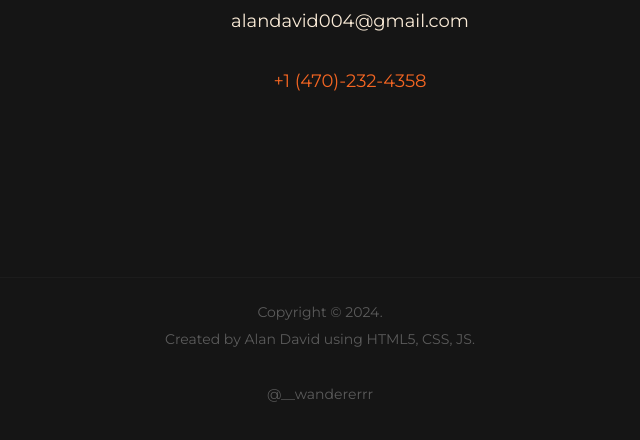
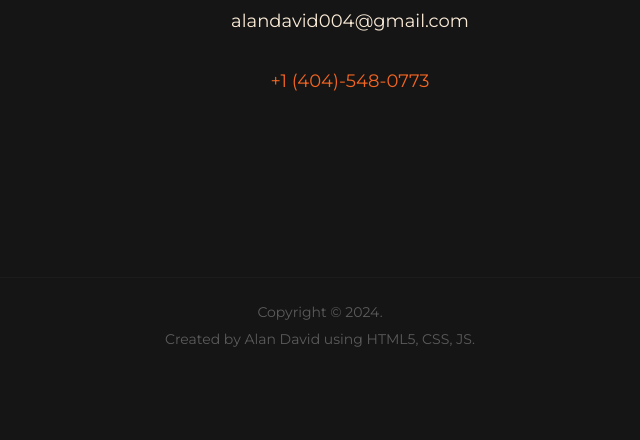
Before and after one commit to alan8320/Personal-Portfolio, a plain HTML site: page index.html in a window 1280 px wide. Shown: the part 7645-8085 px from the top of the page, 290-930 px from the left. Drawn offline with Linux system fonts and the light colour scheme.

Commit message:
Add files via upload

```diff
--- a/index.html
+++ b/index.html
@@ -606,7 +606,7 @@ presentation & communication skills.
                 <h1 style="color: rgb(48, 161, 161); ">E-Mail</h1>
 
                   <p style="font-size:18px;"><a href="mailto:alandavid004@gmail.com" style="color: antiquewhite" target="_blank">alandavid004@gmail.com</a></p>
-                  <p style="font-size:18px;"><a href="reachouton:+1 (470)-232-4358 style="color: antiquewhite" target="_blank">+1 (470)-232-4358</a></p>
+                  <p style="font-size:18px;"><a href="reachouton:+1 (404)-548-0773 style="color: antiquewhite" target="_blank">+1 (404)-548-0773</a></p>
 
             </div>
 
@@ -622,7 +622,7 @@ presentation & communication skills.
     <footer>
         <div class="row">
             <div class="col-full cl-copyright" style="text-align: center;">
-                <span>Copyright © 2024.<br> Created by Alan David using HTML5, CSS, JS.<br><br>@__wandererrr</span>
+                <span>Copyright © 2024.<br> Created by Alan David using HTML5, CSS, JS.<br><br></span>
             </div>
         </div>
 
```
